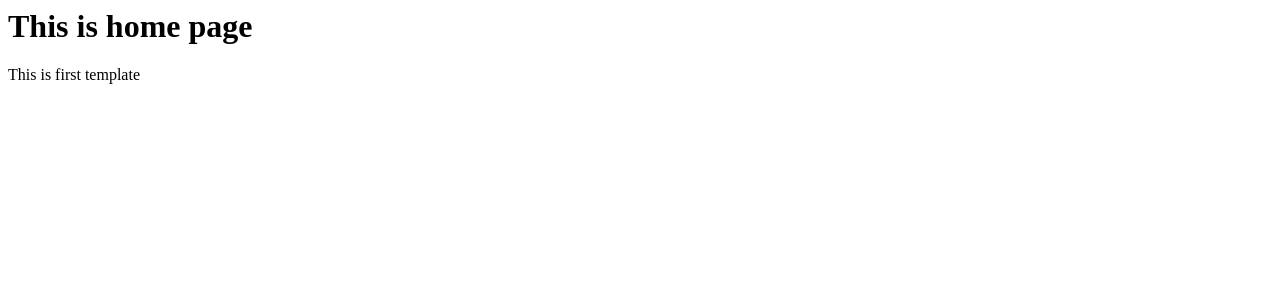
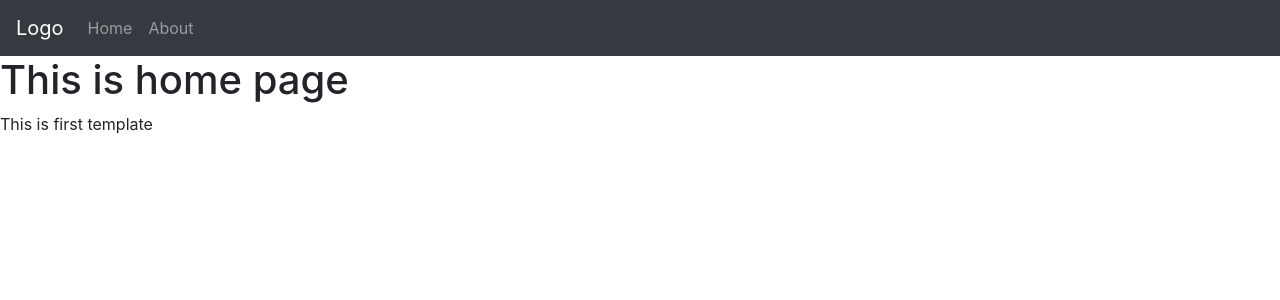
Before and after one commit to SyedShahiq/firstdjangoproject, a Django app: page / in a window 1280 px wide. Shown: the top 300 px of the page. Run offline with Django 3.2, Linux system fonts and the light colour scheme; some libraries are stand-ins or nearby versions.

Commit message:
add nav bar and template inheritance

```diff
--- a/src/pages/views.py
+++ b/src/pages/views.py
@@ -3,6 +3,7 @@ from django.shortcuts import render
 
 # Create your views here.
 def home_view(request,*arg,**kwargs):
+	print(request.user)
 	return render(request,'home.html',{})
 
 def about_view(request,*arg,**kwargs):
--- /dev/null
+++ b/src/templates/base.html
@@ -0,0 +1,28 @@
+<!DOCTYPE html>
+<html>
+<head>
+	<title>This is django</title>
+	<meta charset="utf-8">
+  <meta name="viewport" content="width=device-width, initial-scale=1">
+  <link rel="stylesheet" href="https://maxcdn.bootstrapcdn.com/bootstrap/4.3.1/css/bootstrap.min.css">
+  <script src="https://ajax.googleapis.com/ajax/libs/jquery/3.4.1/jquery.min.js"></script>
+  <script src="https://cdnjs.cloudflare.com/ajax/libs/popper.js/1.14.7/umd/popper.min.js"></script>
+  <script src="https://maxcdn.bootstrapcdn.com/bootstrap/4.3.1/js/bootstrap.min.js"></script>
+</head>
+<body>
+	<nav class="navbar navbar-expand-sm bg-dark navbar-dark sticky-top">
+  <a class="navbar-brand" href="/">Logo</a>
+  <ul class="navbar-nav">
+    <li class="nav-item">
+      <a class="nav-link" href="/">Home</a>
+    </li>
+    <li class="nav-item">
+      <a class="nav-link" href="/about">About</a>
+    </li>
+  </ul>
+</nav>
+	{% block content %}
+		replace block
+	{% endblock %}
+</body>
+</html>
--- a/src/templates/home.html
+++ b/src/templates/home.html
@@ -1,2 +1,5 @@
-<h1>This is home page</h1>
-<p>This is first template</p>
+{% extends 'base.html'%}
+{% block content %}
+  <h1>This is home page</h1>
+	<p>This is first template</p>
+{% endblock %}
```
Also changed, not shown: src/templates/about.html (+5 -2 lines).
